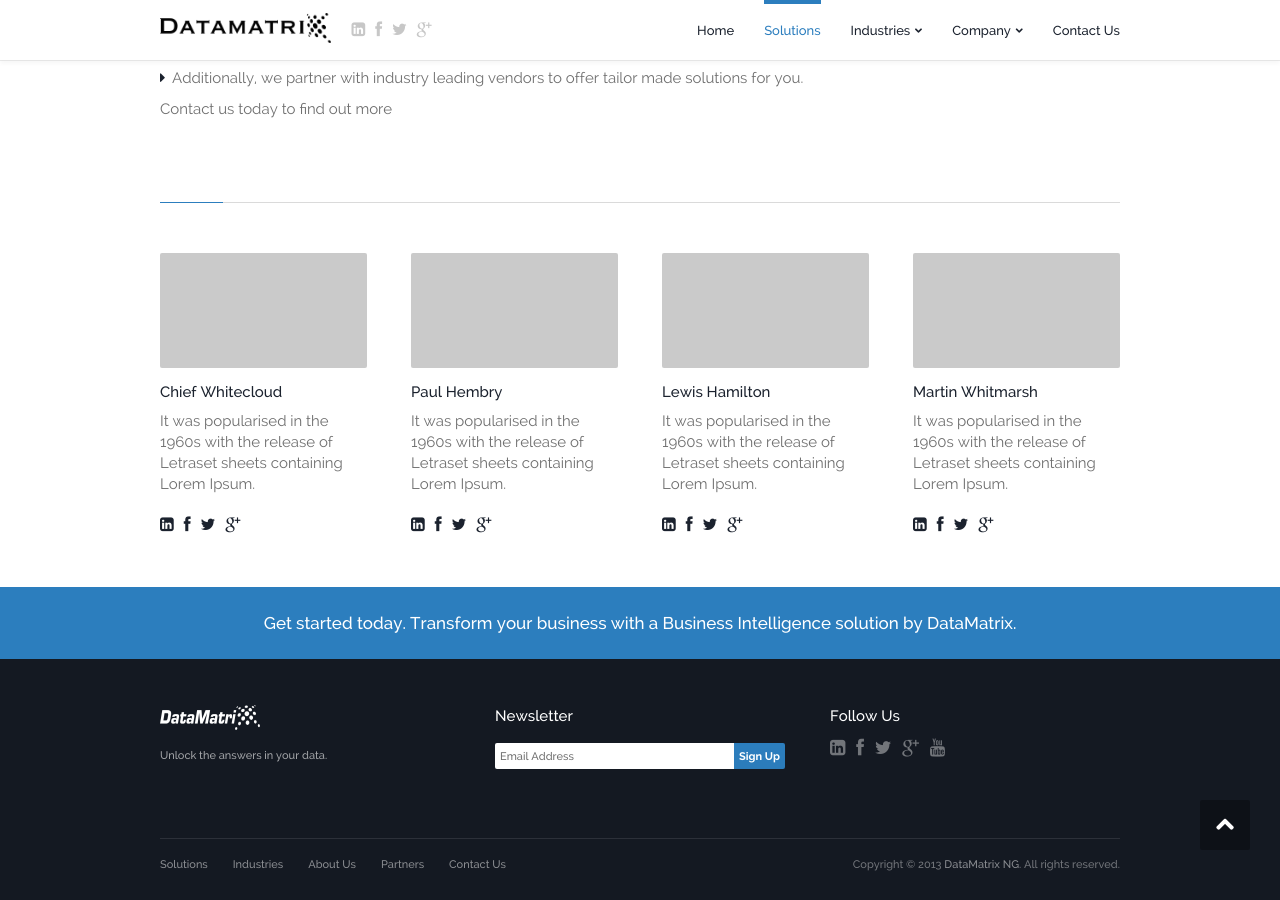
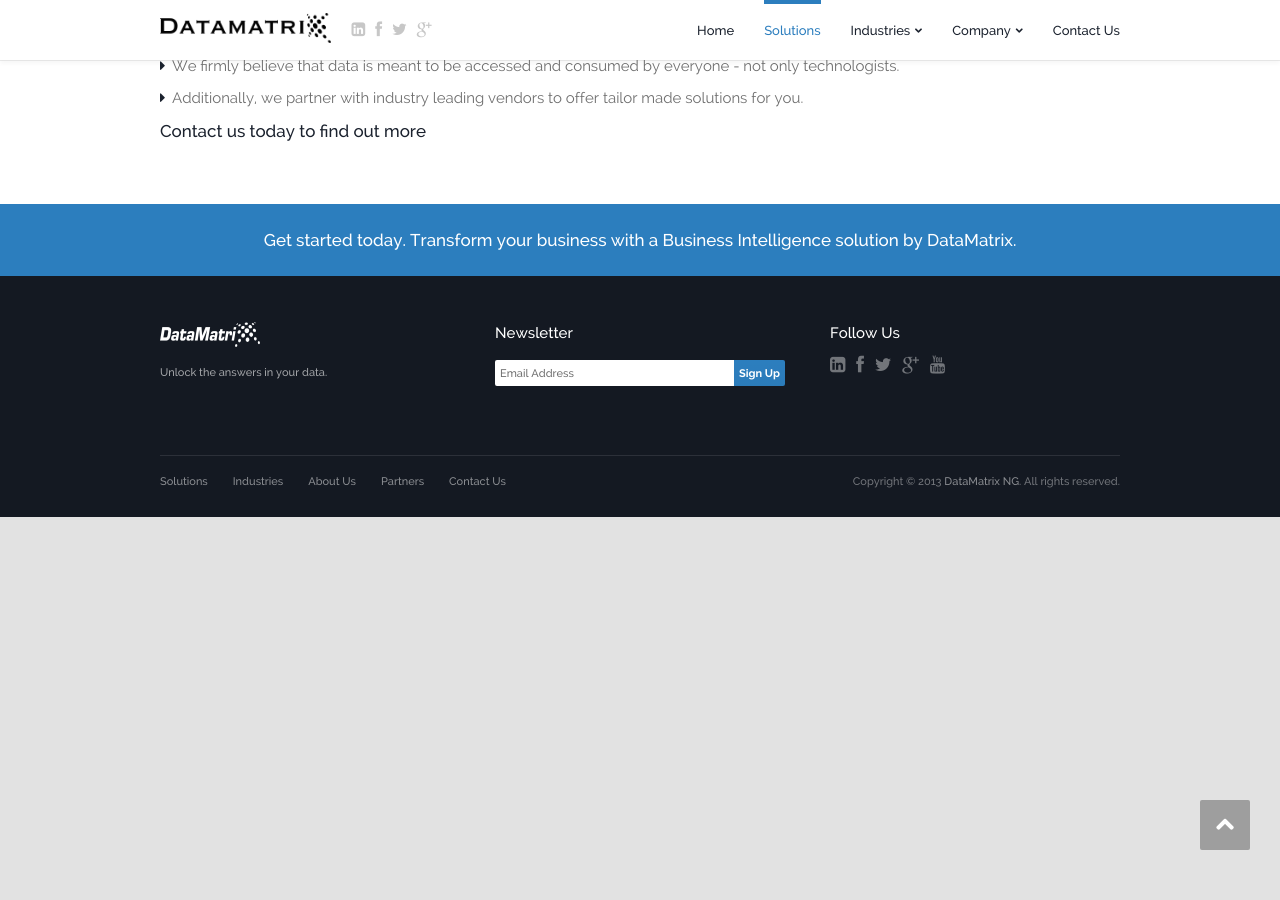
Before and after one commit to dtmtx/dtmtx.github.io, a Jekyll site: the page built from solutions.html, in a window 1280 px wide and 900 px high, scrolled down 550 px. Built offline with Jekyll 4.4.1, drawn with Linux system fonts in a browser that asks for light colours; Markdown is read by kramdown in place of the engine named in the settings.

Commit message:
solutions page content update

```diff
--- a/solutions.html
+++ b/solutions.html
@@ -35,6 +35,8 @@ active: current
 					<p>We connect to your data sources, digitize paper data, and finally create a data mart specifically for you</p>
 					<p>You access your data through our interactive dashboards and reports</p-->
 
+					<div class="spacer"></div>
+
 					<h2>Why Choose Us</h2>
 					<ul class="arrow-list">
 								<li>Your business data + technology is our expertise</li>
@@ -44,7 +46,7 @@ active: current
 					</ul>
 					<!--p>Your business data + technology is our expertise</p>
 					<p>We don't only understand databases, servers, and other technical jargon. We understand data and most importantly, we understand the power impact it can have in an organization. We firmly believe that data is meant to be accessed and consumed by everyone - not only technologists. Additionally, we partner with experts in a variety of industries to offer tailor made solutions for you.</p-->
-					<p>Contact us today to find out more</p>
+					<h2>Contact us today to find out more</h2>
 
 					<!-- ~~~~~~~~~~~~~~~~~~~~~~~~~~~~~~~ -->
 					<!-- END Intro -->
@@ -53,7 +55,7 @@ active: current
 					<!-- ~~~~~~~~~~~~~~~~~~~~~~~~~~~~~~~ -->
 					<!-- Content Spacer (20px gap) -->
 					<!-- ~~~~~~~~~~~~~~~~~~~~~~~~~~~~~~~ -->
-					<div class="spacer"></div>
+					<!--div class="spacer"></div-->
 					<!-- ~~~~~~~~~~~~~~~~~~~~~~~~~~~~~~~ -->
 					<!-- END Content Spacer (20px gap) -->
 					<!-- ~~~~~~~~~~~~~~~~~~~~~~~~~~~~~~~ -->
@@ -63,149 +65,10 @@ active: current
 					<!-- ~~~~~~~~~~~~~~~~~~~~~~~~~~~~~~~~~~~~~~~~~~~~~~~~~~~~~~~~~~~~~~~~~~~~~ -->
 					<!-- Divider -->
 					<!-- ~~~~~~~~~~~~~~~~~~~~~~~~~~~~~~~~~~~~~~~~~~~~~~~~~~~~~~~~~~~~~~~~~~~~~ -->
-					<div class="divider"></div>
+					<!--div class="divider"></div-->
 					<!-- ~~~~~~~~~~~~~~~~~~~~~~~~~~~~~~~~~~~~~~~~~~~~~~~~~~~~~~~~~~~~~~~~~~~~~ -->
 					<!-- END Divider -->
 					<!-- ~~~~~~~~~~~~~~~~~~~~~~~~~~~~~~~~~~~~~~~~~~~~~~~~~~~~~~~~~~~~~~~~~~~~~ -->
-
-					<!-- ~~~~~~~~~~~~~~~~~~~~~~~~~~~~~~~ -->
-					<!-- The Team -->
-					<!-- ~~~~~~~~~~~~~~~~~~~~~~~~~~~~~~~ -->
-					<ul class="team column-container">
-
-						<!-- ~~~~~~~~~~~~~~~~~~~~~~~~~~~~~~~ -->
-						<!-- One Fourth -->
-						<!-- ~~~~~~~~~~~~~~~~~~~~~~~~~~~~~~~ -->
-						<li class="column-one-fourth">
-							<!-- Image -->
-							<div class="image-wrapper">
-								<img alt="" src="images/placeholders/placeholder-large.jpg" class="fullwidth"/>
-							</div>
-							<!-- Title -->
-							<h3>Chief Whitecloud</h3>
-							<!-- Excerpt -->
-							<p>It was popularised in the 1960s with the release of Letraset sheets containing Lorem Ipsum.</p>
-							<!-- Social -->
-							<ul class="social">
-								<li>
-									<a href="#"><i class="fa fa-linkedin-square"></i><div class="tooltip">LinkedIn</div></a>
-								</li>
-								<li>
-									<a href="#"><i class="fa fa-facebook"></i><div class="tooltip">Facebook</div></a>
-								</li>
-								<li>
-									<a href="#"><i class="fa fa-twitter"></i><div class="tooltip">Twitter</div></a>
-								</li>
-								<li>
-									<a href="#"><i class="fa fa-google-plus"></i><div class="tooltip">Google+</div></a>
-								</li>
-							</ul>
-						</li>
-						<!-- ~~~~~~~~~~~~~~~~~~~~~~~~~~~~~~~ -->
-						<!-- END One Fourth -->
-						<!-- ~~~~~~~~~~~~~~~~~~~~~~~~~~~~~~~ -->
-
-						<!-- ~~~~~~~~~~~~~~~~~~~~~~~~~~~~~~~ -->
-						<!-- One Fourth -->
-						<!-- ~~~~~~~~~~~~~~~~~~~~~~~~~~~~~~~ -->
-						<li class="column-one-fourth">
-							<!-- Image -->
-							<div class="image-wrapper">
-								<img alt="" src="images/placeholders/placeholder-large.jpg" class="fullwidth"/>
-							</div>
-							<!-- Title -->
-							<h3>Paul Hembry</h3>
-							<!-- Excerpt -->
-							<p>It was popularised in the 1960s with the release of Letraset sheets containing Lorem Ipsum.</p>
-							<!-- Social -->
-							<ul class="social">
-								<li>
-									<a href="#"><i class="fa fa-linkedin-square"></i><div class="tooltip">LinkedIn</div></a>
-								</li>
-								<li>
-									<a href="#"><i class="fa fa-facebook"></i><div class="tooltip">Facebook</div></a>
-								</li>
-								<li>
-									<a href="#"><i class="fa fa-twitter"></i><div class="tooltip">Twitter</div></a>
-								</li>
-								<li>
-									<a href="#"><i class="fa fa-google-plus"></i><div class="tooltip">Google+</div></a>
-								</li>
-							</ul>
-						</li>
-						<!-- ~~~~~~~~~~~~~~~~~~~~~~~~~~~~~~~ -->
-						<!-- END One Fourth -->
-						<!-- ~~~~~~~~~~~~~~~~~~~~~~~~~~~~~~~ -->
-
-						<!-- ~~~~~~~~~~~~~~~~~~~~~~~~~~~~~~~ -->
-						<!-- One Fourth -->
-						<!-- ~~~~~~~~~~~~~~~~~~~~~~~~~~~~~~~ -->
-						<li class="column-one-fourth">
-							<!-- Image -->
-							<div class="image-wrapper">
-								<img alt="" src="images/placeholders/placeholder-large.jpg" class="fullwidth"/>
-							</div>
-							<!-- Title -->
-							<h3>Lewis Hamilton</h3>
-							<!-- Excerpt -->
-							<p>It was popularised in the 1960s with the release of Letraset sheets containing Lorem Ipsum.</p>
-							<!-- Social -->
-							<ul class="social">
-								<li>
-									<a href="#"><i class="fa fa-linkedin-square"></i><div class="tooltip">LinkedIn</div></a>
-								</li>
-								<li>
-									<a href="#"><i class="fa fa-facebook"></i><div class="tooltip">Facebook</div></a>
-								</li>
-								<li>
-									<a href="#"><i class="fa fa-twitter"></i><div class="tooltip">Twitter</div></a>
-								</li>
-								<li>
-									<a href="#"><i class="fa fa-google-plus"></i><div class="tooltip">Google+</div></a>
-								</li>
-							</ul>
-						</li>
-						<!-- ~~~~~~~~~~~~~~~~~~~~~~~~~~~~~~~ -->
-						<!-- END One Fourth -->
-						<!-- ~~~~~~~~~~~~~~~~~~~~~~~~~~~~~~~ -->
-
-						<!-- ~~~~~~~~~~~~~~~~~~~~~~~~~~~~~~~ -->
-						<!-- One Fourth -->
-						<!-- ~~~~~~~~~~~~~~~~~~~~~~~~~~~~~~~ -->
-						<li class="column-one-fourth">
-							<!-- Image -->
-							<div class="image-wrapper">
-								<img alt="" src="images/placeholders/placeholder-large.jpg" class="fullwidth"/>
-							</div>
-							<!-- Title -->
-							<h3>Martin Whitmarsh</h3>
-							<!-- Excerpt -->
-							<p>It was popularised in the 1960s with the release of Letraset sheets containing Lorem Ipsum.</p>
-							<!-- Social -->
-							<ul class="social">
-								<li>
-									<a href="#"><i class="fa fa-linkedin-square"></i><div class="tooltip">LinkedIn</div></a>
-								</li>
-								<li>
-									<a href="#"><i class="fa fa-facebook"></i><div class="tooltip">Facebook</div></a>
-								</li>
-								<li>
-									<a href="#"><i class="fa fa-twitter"></i><div class="tooltip">Twitter</div></a>
-								</li>
-								<li>
-									<a href="#"><i class="fa fa-google-plus"></i><div class="tooltip">Google+</div></a>
-								</li>
-							</ul>
-						</li>
-						<!-- ~~~~~~~~~~~~~~~~~~~~~~~~~~~~~~~ -->
-						<!-- END One Fourth -->
-						<!-- ~~~~~~~~~~~~~~~~~~~~~~~~~~~~~~~ -->
-
-					</ul>
-					<!-- ~~~~~~~~~~~~~~~~~~~~~~~~~~~~~~~ -->
-					<!-- END The Team -->
-					<!-- ~~~~~~~~~~~~~~~~~~~~~~~~~~~~~~~ -->
-
 
 				</div>
 			</div>
```
